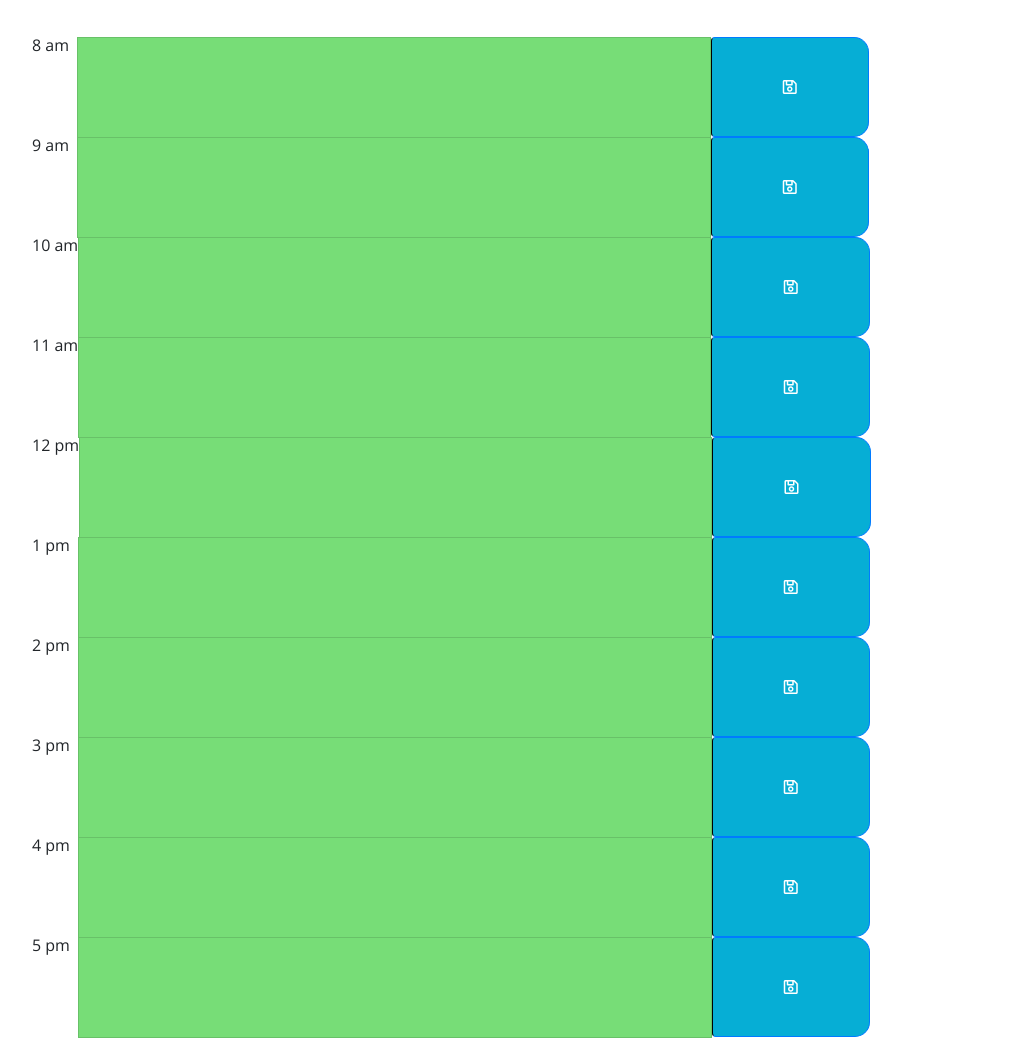
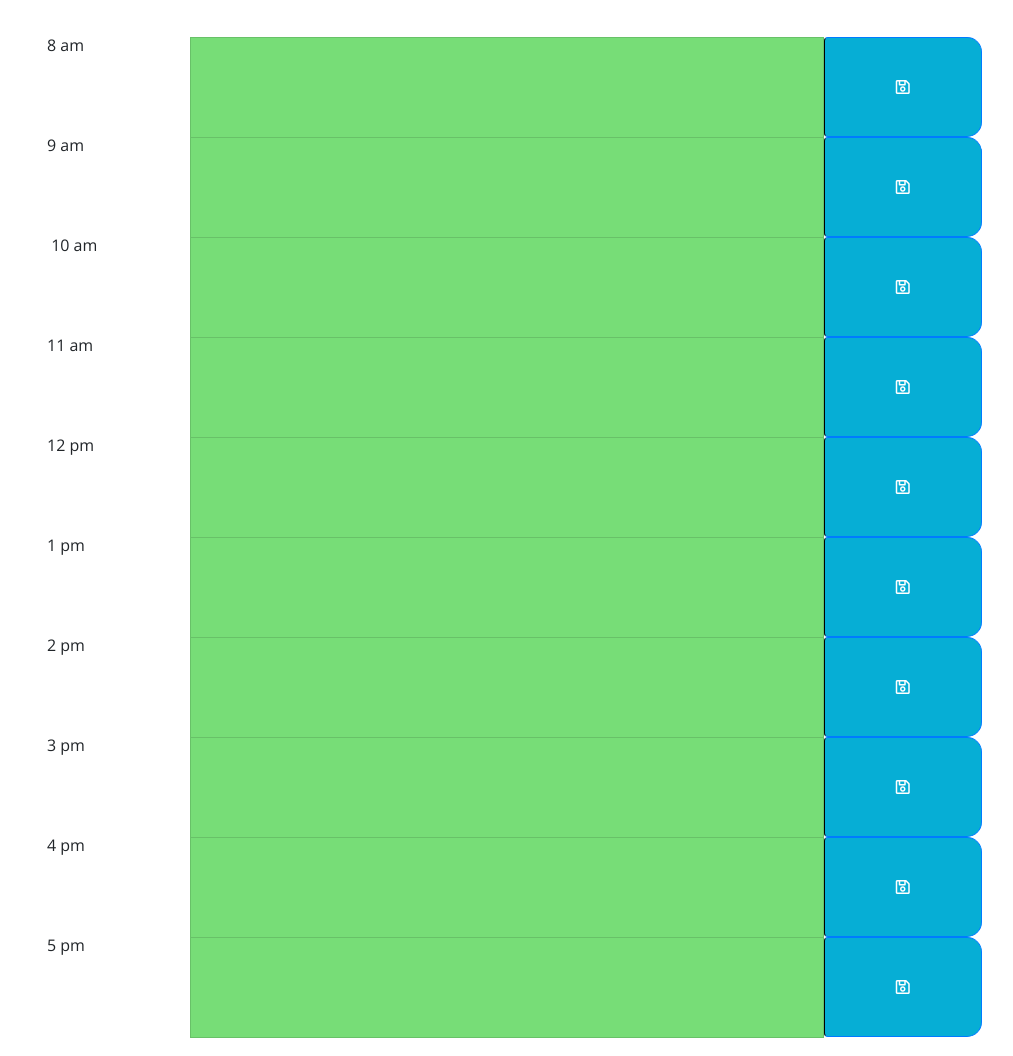
Before and after one commit to scottydphillips/sdp-day-planner, a plain HTML site: page index.html in a window 1280 px wide. Shown: the part 360-1416 px from the top of the page, without its empty margins (133-1146 px from the left). Drawn offline with nearby package versions, Linux system fonts and the light colour scheme.

Commit message:
Final Revision and Readme

```diff
--- a/index.html
+++ b/index.html
@@ -31,53 +31,53 @@
     <div class="container">
       <!-- Timeblocks go here -->
       <div class="form-group">
-          <div class="row cols-10">
-            <label>8 am  </label>
+          <div class="row cols-12">
+            <label class="col-2">8 am  </label>
             <input type="text" class="input list-group-item col-8" id="8am">
             <button type="submit" class="btn btn-primary saveBtn col-2"><i class="far fa-save"></i></button>
           </div>
           <div class="row cols-10">
-            <label>9 am  </label>
+            <label class="col-2">9 am  </label>
             <input type="text" class="input list-group-item col-8" id="9am">
             <button type="submit" class="btn btn-primary saveBtn col-2"><i class="far fa-save"></i></button>
           </div>
           <div class="row cols-10">
-            <label>10 am</label>
+            <label class="col-2"> 10 am</label>
             <input type="text" class="input list-group-item col-8" id="10am">
             <button type="submit" class="btn btn-primary saveBtn col-2"><i class="far fa-save"></i></button>
           </div>
           <div class="row cols-10">
-            <label>11 am</label>
+            <label class="col-2">11 am</label>
             <input type="text" class="input list-group-item col-8" id="11am">
             <button type="submit" class="btn btn-primary saveBtn col-2"><i class="far fa-save"></i></button>
           </div>
           <div class="row cols-10">
-            <label>12 pm</label>
+            <label class="col-2">12 pm</label>
             <input type="text" class="input list-group-item col-8" id="12pm">
             <button type="submit" class="btn btn-primary saveBtn col-2"><i class="far fa-save"></i></button>
           </div>
           <div class="row cols-10">
-            <label>1 pm  </label>
+            <label class="col-2">1 pm  </label>
             <input type="text" class="input list-group-item col-8" id="1pm">
             <button type="submit" class="btn btn-primary saveBtn col-2"><i class="far fa-save"></i></button>
           </div>
           <div class="row cols-10">
-            <label>2 pm  </label>
+            <label class="col-2">2 pm  </label>
             <input type="text" class="input list-group-item col-8" id="2pm">
             <button type="submit" class="btn btn-primary saveBtn col-2"><i class="far fa-save"></i></button>
           </div>
           <div class="row cols-10">
-            <label>3 pm  </label>
+            <label class="col-2">3 pm  </label>
             <input type="text" class="input list-group-item col-8" id="3pm">
             <button type="submit" class="btn btn-primary saveBtn col-2"><i class="far fa-save"></i></button>
           </div>
           <div class="row cols-10">
-            <label>4 pm  </label>
+            <label class="col-2">4 pm  </label>
             <input type="text" class="input list-group-item col-8" id="4pm">
             <button type="submit" class="btn btn-primary saveBtn col-2"><i class="far fa-save"></i></button>
           </div>
           <div class="row cols-10">
-            <label>5 pm  </label>
+            <label class="col-2">5 pm  </label>
             <input type="text" class="input list-group-item col-8" id="5pm">
             <button type="button" class="btn btn-primary saveBtn col-2"><i class="far fa-save"></i></button>
           </div>
```
Also changed, not shown: ColorChangeCodeScnShot.jpg (added), DisplayDateCodeScnShot.jpg (added), LocalStorageCodeScnShot.jpg (added), screencapture-127-0-0-1-5500-index-html-2021-06-24-21_56_52.png (added), 1 other file.
